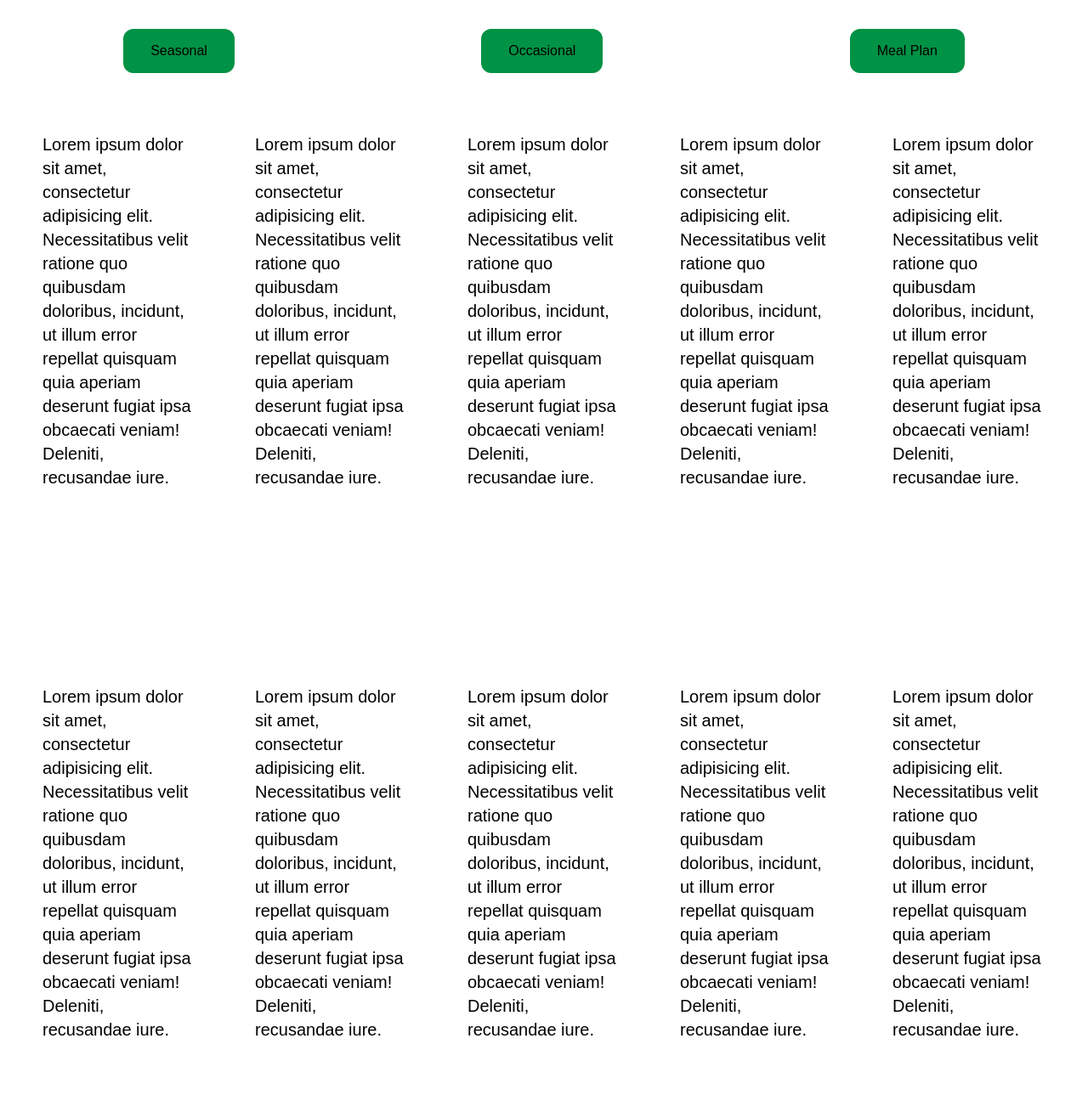
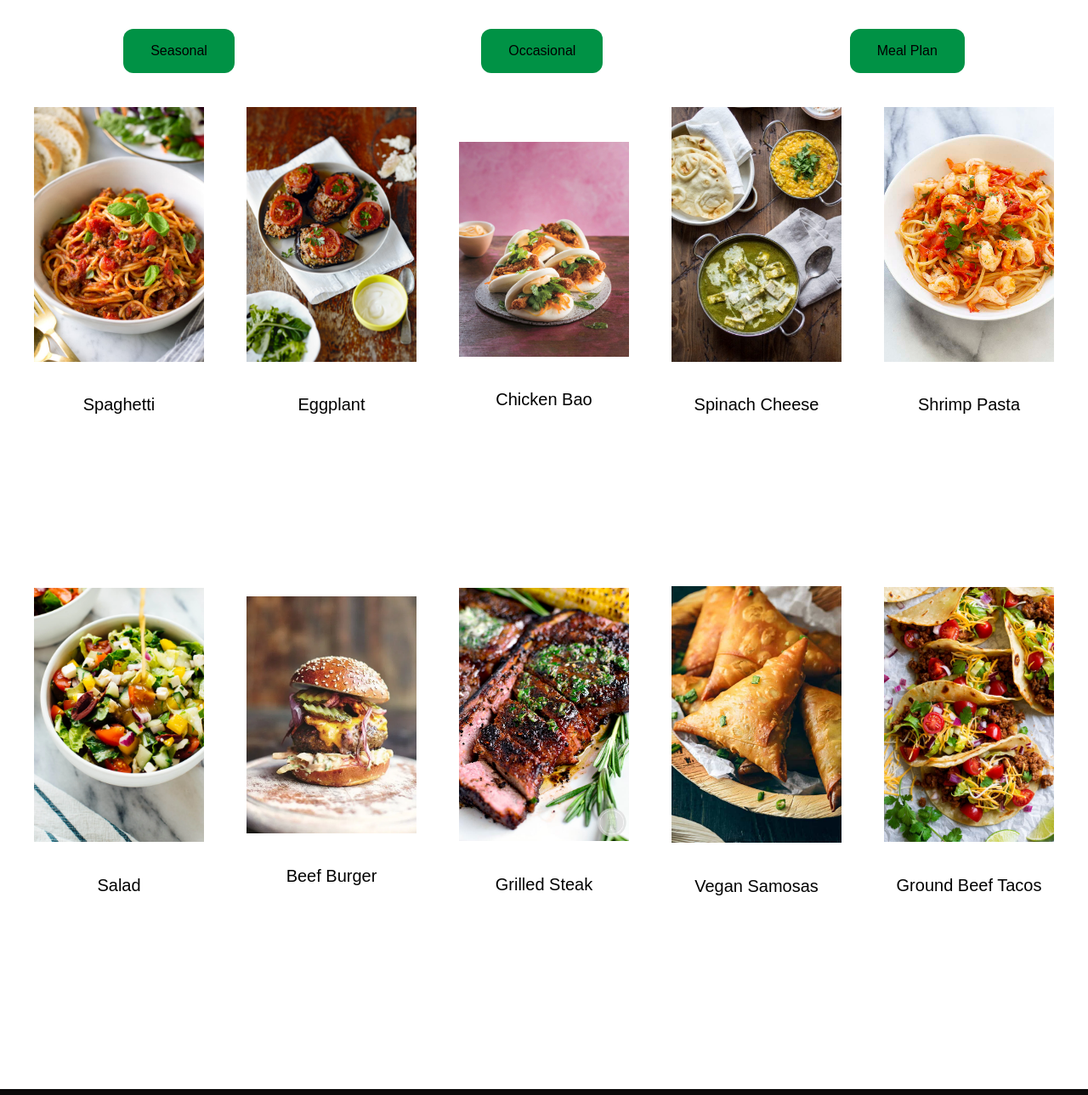
Before and after one commit to Amawlank/Iat339, a plain HTML site: page IAT 339 Final/menu.html in a window 1280 px wide. Shown: the part 231-1520 px from the top of the page at 85% size. Drawn offline with Linux system fonts and the light colour scheme.

Commit message:
Fixed menu

```diff
--- a/IAT 339 Final/menu.html
+++ b/IAT 339 Final/menu.html
@@ -30,7 +30,6 @@
 
 	<br><br><br><br><br>
 <section class ="content">
-
   <h1 class ="content-h1" align ="center">Menu</h1>
   <!-- How to make a button is learned from W3schools website link: https://www.w3schools.com/csS/css3_buttons.asp -->
   <div class ="nav2-main box">
@@ -41,70 +40,79 @@
 
 	<div class ="flexbox-container">
 		 <div class ="flexbox-item flexbox-item-1">
-			 <p>Lorem ipsum dolor sit amet, consectetur adipisicing elit. Necessitatibus velit ratione quo quibusdam doloribus, incidunt, ut illum error repellat quisquam quia aperiam deserunt fugiat ipsa obcaecati veniam! Deleniti, recusandae iure.</p>
+			 <img class ="menu-img" src ="img/spaghetti.jpg"/>
+			 <p align ="center">Spaghetti</p>
 			<button href ="#" class="view" align= "center"> View Details  </button>
 			<button href ="#" class="add" align= "center"> Add to Cart </button>
 		</div>
 
 		 <div class ="flexbox-item flexbox-item-2">
-			  <p>Lorem ipsum dolor sit amet, consectetur adipisicing elit. Necessitatibus velit ratione quo quibusdam doloribus, incidunt, ut illum error repellat quisquam quia aperiam deserunt fugiat ipsa obcaecati veniam! Deleniti, recusandae iure.</p>
+			 <img class ="menu-img" src="img/eggplant.jpg"/>
+			  <p align = "center">Eggplant</p>
 			 <button href ="#" class="view" align= "center"> View Details  </button>
 			<button href ="#" class="add" align= "center"> Add to Cart </button>
 			</div>
 
 		 <div class ="flexbox-item flexbox-item-3">
-			  <p>Lorem ipsum dolor sit amet, consectetur adipisicing elit. Necessitatibus velit ratione quo quibusdam doloribus, incidunt, ut illum error repellat quisquam quia aperiam deserunt fugiat ipsa obcaecati veniam! Deleniti, recusandae iure.</p>
 			 <button href ="#" class="view" align= "center"> View Details  </button>
+			<img class ="menu-img" src="img/bao.jpg"/>
+			<p align = "center">Chicken Bao</p>
+			<button href ="#" class="view" align= "center"> View Details  </button>
 			  <button href ="#" class="add" align= "center"> Add to Cart </button>
 		</div>
 
 		 <div class ="flexbox-item flexbox-item-4">
-			  <p>Lorem ipsum dolor sit amet, consectetur adipisicing elit. Necessitatibus velit ratione quo quibusdam doloribus, incidunt, ut illum error repellat quisquam quia aperiam deserunt fugiat ipsa obcaecati veniam! Deleniti, recusandae iure.</p>
+			<img class ="menu-img" src="img/spinach-cheese.jpg"/>
+			<p align = "center">Spinach Cheese</p>
 			 <button href ="#" class="view" align= "center"> View Details  </button>
 			 <button href ="#" class="add"  >Add to Cart </button>
 		</div>
 
 		 <div class ="flexbox-item flexbox-item-5">
-			  <p>Lorem ipsum dolor sit amet, consectetur adipisicing elit. Necessitatibus velit ratione quo quibusdam doloribus, incidunt, ut illum error repellat quisquam quia aperiam deserunt fugiat ipsa obcaecati veniam! Deleniti, recusandae iure.</p>
+			 <img class ="menu-img" src="img/Shrimp.jpg"/>
+			 <p align = "center">Shrimp Pasta</p>
 			 <button href ="#" class="view" align= "center"> View Details  </button>
 			 <button href ="#" class="add" align=>Add to Cart </button>
 		</div>
 
 		 <div class ="flexbox-item flexbox-item-6">
-			  <p>Lorem ipsum dolor sit amet, consectetur adipisicing elit. Necessitatibus velit ratione quo quibusdam doloribus, incidunt, ut illum error repellat quisquam quia aperiam deserunt fugiat ipsa obcaecati veniam! Deleniti, recusandae iure.</p>
+			 <img class ="menu-img" src="img/salad.jpg"/>
+			 <p align = "center">Salad</p>
 			 <button href ="#" class="view" align= "center"> View Details  </button>
 			 <button href ="#" class="add"> Add to Cart </button>
 		</div>
 
 		 <div class ="flexbox-item flexbox-item-7">
-			  <p>Lorem ipsum dolor sit amet, consectetur adipisicing elit. Necessitatibus velit ratione quo quibusdam doloribus, incidunt, ut illum error repellat quisquam quia aperiam deserunt fugiat ipsa obcaecati veniam! Deleniti, recusandae iure.</p>
+			 <img class ="menu-img" src="img/burger.jpg"/>
+			 <p align = "center">Beef Burger</p>
 			 <button href ="#" class="view" align= "center"> View Details  </button>
 			 <button href ="#" class="add"> Add to Cart </button>
 		</div>
 
 		 <div class ="flexbox-item flexbox-item-8">
-			  <p>Lorem ipsum dolor sit amet, consectetur adipisicing elit. Necessitatibus velit ratione quo quibusdam doloribus, incidunt, ut illum error repellat quisquam quia aperiam deserunt fugiat ipsa obcaecati veniam! Deleniti, recusandae iure.</p>
+			 <img class ="menu-img" src="img/steak.jpg"/>
+			 <p align = "center">Grilled Steak</p>
 			 <button href ="#" class="view" align= "center"> View Details  </button>
 			 <button href ="#" class="add"> Add to Cart </button>
 		</div>
 
 		<div class ="flexbox-item flexbox-item-9">
-			<p>Lorem ipsum dolor sit amet, consectetur adipisicing elit. Necessitatibus velit ratione quo quibusdam doloribus, incidunt, ut illum error repellat quisquam quia aperiam deserunt fugiat ipsa obcaecati veniam! Deleniti, recusandae iure.</p>
+			<img class ="menu-img" src="img/samosajpg.jpg"/>
+			 <p align = "center">Vegan Samosas</p>
 		   <button href ="#" class="view" align= "center"> View Details  </button>
 		   <button href ="#" class="add"> Add to Cart </button>
 	  </div>
 
 	   <div class ="flexbox-item flexbox-item-10">
-			<p>Lorem ipsum dolor sit amet, consectetur adipisicing elit. Necessitatibus velit ratione quo quibusdam doloribus, incidunt, ut illum error repellat quisquam quia aperiam deserunt fugiat ipsa obcaecati veniam! Deleniti, recusandae iure.</p>
+		<img class ="menu-img" src="img/tacos.jpg"/>
+		<p align = "center">Ground Beef Tacos</p>
 		   <button href ="#" class="view" align= "center"> View Details  </button>
 		   <button href ="#" class="add"> Add to Cart </button>
 	  </div>
 <!--		 <div class ="flexbox-item flexbox-item-9"></div>-->
 	</div>
 </section>
-
    <!--Footer code starts here-->
-
 <div class ="footer">
 	<div class = "footer-content">
 	  <div class ="footer-section about">
@@ -164,5 +172,4 @@
   <!--footer code ends here -->
 
 </body>
-
 </html>
```
